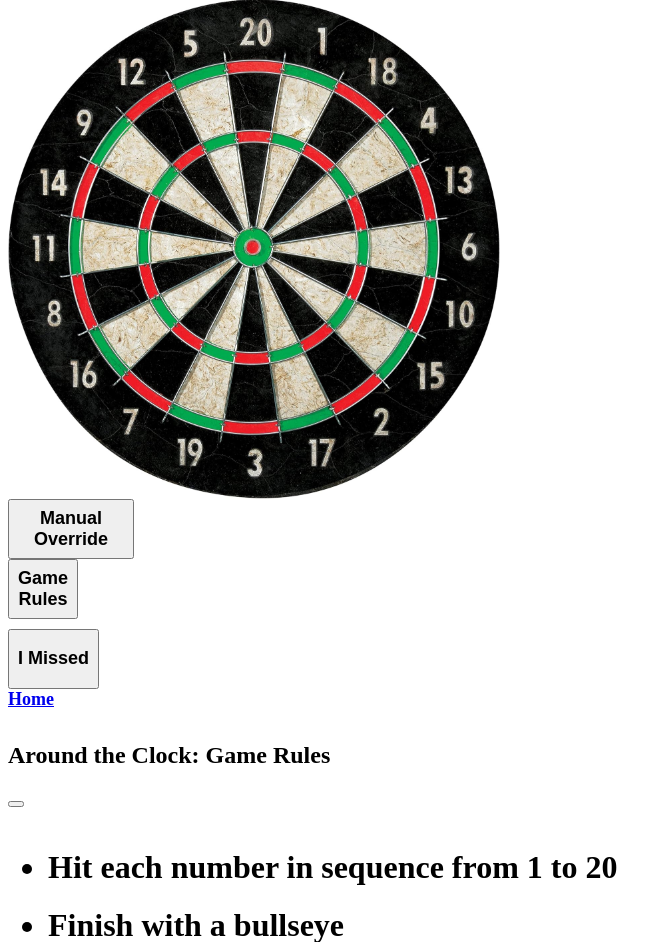
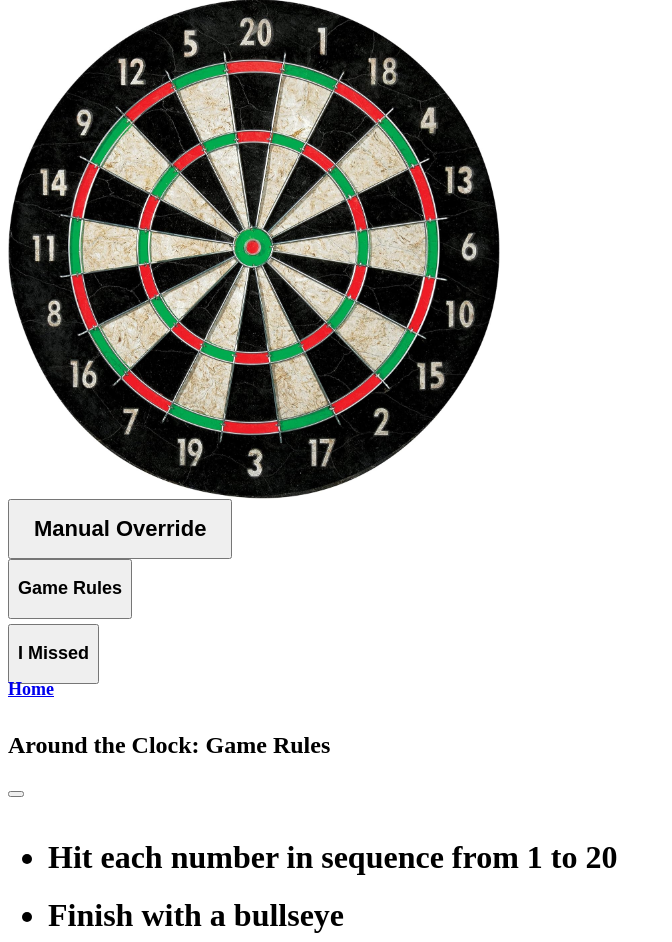
Before and after one commit to Shrine101/YT_scoreboard, a Flask app: template templates/includes/around_the_clock_game_screen.html in a window 1280 px wide. Shown: the part 1054-1996 px from the top of the page, without its empty margins (0-672 px from the left). Run offline with Flask 3, Linux system fonts and the light colour scheme; the template is opened without the code that fills it, so the values that code supplies are empty; data comes from the database, SQL or seed files in the repository.

Commit message:
Update around_the_clock_game_screen.html

```diff
--- a/templates/includes/around_the_clock_game_screen.html
+++ b/templates/includes/around_the_clock_game_screen.html
@@ -122,20 +122,26 @@
           <!-- Simple buttons with proper functionality -->
           <div class="row mt-4">
             <div class="col-4">
-              <button id="manual-override-btn" class="btn btn-warning w-100 game-btn" style="font-size: 18px;">
-                <span>Manual<br>Override</span>
-              </button>
+              <div class="button-container">
+                <button id="manual-override-btn" class="btn btn-warning w-100 game-btn">
+                  Manual Override
+                </button>
+              </div>
             </div>
             <div class="col-4">
-              <button id="game-rules-btn" class="btn btn-info w-100 game-btn" style="font-size: 18px;"
-                      data-bs-toggle="modal" data-bs-target="#gameRulesModal">
-                <span>Game<br>Rules</span>
-              </button>
+              <div class="button-container">
+                <button id="game-rules-btn" class="btn btn-info w-100 game-btn"
+                        data-bs-toggle="modal" data-bs-target="#gameRulesModal">
+                  Game Rules
+                </button>
+              </div>
             </div>
             <div class="col-4">
-              <button id="i-missed-btn" class="btn btn-danger w-100 game-btn" style="font-size: 18px;">
-                <span>I Missed</span>
-              </button>
+              <div class="button-container">
+                <button id="i-missed-btn" class="btn btn-danger w-100 game-btn">
+                  I Missed
+                </button>
+              </div>
             </div>
           </div>
 
@@ -282,23 +288,32 @@
 
 <!-- Additional CSS to be added to the style section in game_scripts.html -->
 <style>
-  /* Add this to the existing styles to fix button alignment */
+  /* Button alignment fixes */
+  .button-container {
+    height: 60px;
+    display: flex;
+    align-items: center;
+  }
+
   .game-btn {
-    height: 60px;
+    height: 100%;
     display: flex;
     align-items: center;
     justify-content: center;
     padding: 8px;
     line-height: 1.2;
     font-weight: bold;
+    font-size: 18px;
+    white-space: normal;
+    text-align: center;
   }
 
+  /* Keep this for backward compatibility if some buttons still use spans */
   .game-btn span {
     display: inline-block;
     text-align: center;
   }
 </style>
 
-
 {% include 'includes/game_scripts.html' %}
 {% include 'includes/around_the_clock_scripts.html' %}
```
